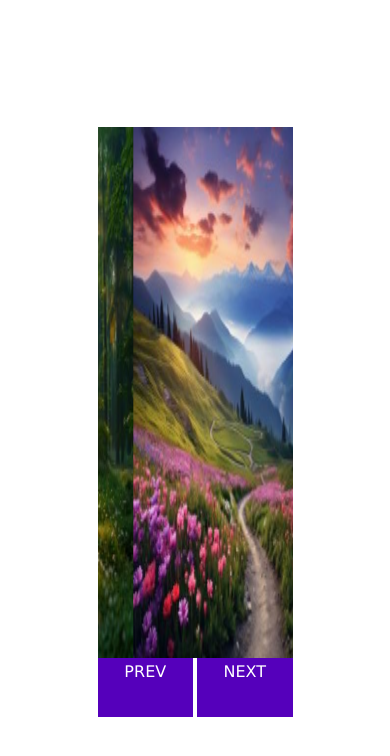
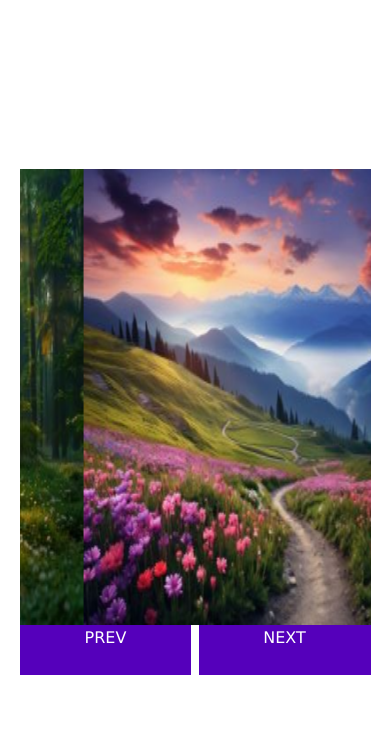
Before and after one commit to loyeh/image-carousel, a plain HTML site: page index.html in a window 390 px wide. Drawn offline with Linux system fonts and the light colour scheme.

Commit message:
add media query for portrait devices

```diff
--- a/style.css
+++ b/style.css
@@ -63,3 +63,10 @@
 .prev:hover {
   background-color: #6622bb;
 }
+
+@media (orientation: portrait) {
+  .container {
+    width: 90%;
+    height: 60%;
+  }
+}
```
